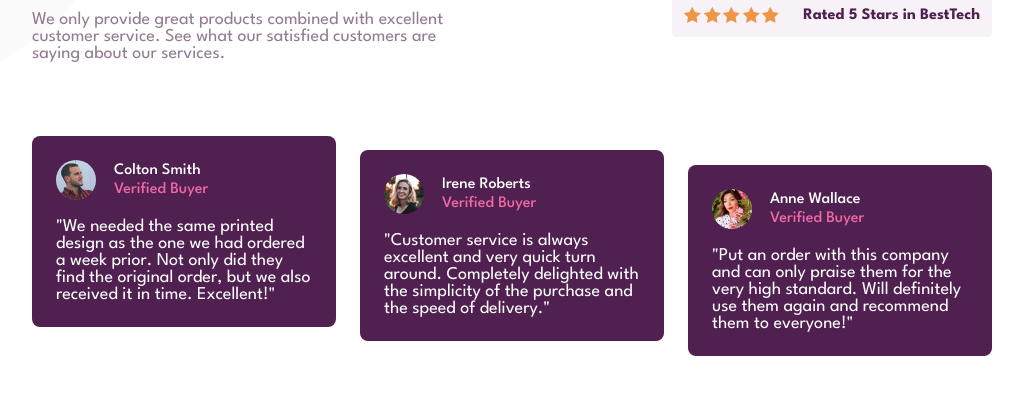
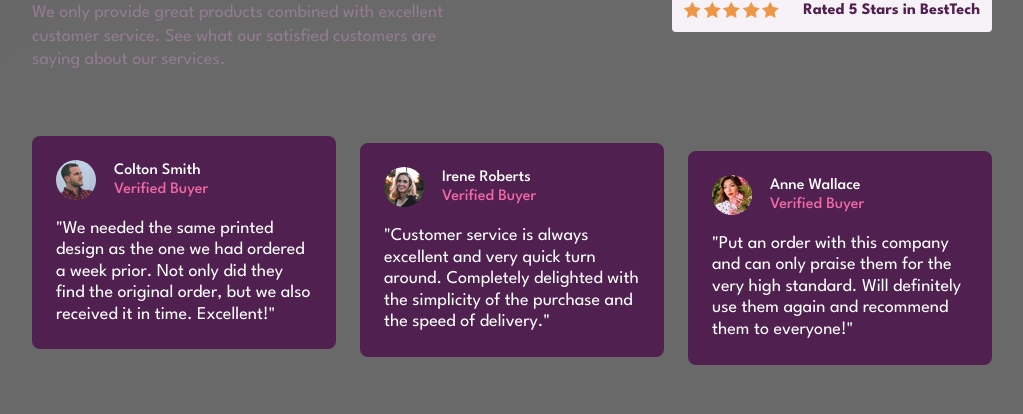
Before and after one commit to LorenaIdelfonso/frontend-mentor-social-proof-section, a plain HTML site: page index.html in a window 1280 px wide. Shown: the part 256-670 px from the top of the page, without its empty margins (128-1151 px from the left). Drawn offline with Linux system fonts and the light colour scheme.

Commit message:
paragraphs line height and footer link

```diff
--- a/index.html
+++ b/index.html
@@ -118,7 +118,7 @@
           rel="noreferrer noopener"
           >Frontend Mentor</a
         >. Coded by
-        <a href="#" target="_blank" rel="noreferrer noopener">Lorena Idelfonso</a
+        <a href="https://github.com/LorenaIdelfonso" target="_blank" rel="noreferrer noopener">Lorena Idelfonso</a
         >.
       </footer>
     </main>
--- a/style.css
+++ b/style.css
@@ -27,7 +27,7 @@ a {
 
 body {
   font-family: "League Spartan", sans-serif;
-  background: var(--color-n3) url("./images/bg-pattern-top-desktop.svg") no-repeat top left;
+  background: dimgray url("./images/bg-pattern-top-desktop.svg") no-repeat top left;
   height: 100vh;
   display: grid;
   justify-content: center;
@@ -60,6 +60,7 @@ body {
 
 .info p {
   font-size: 1.8rem;
+  line-height: 1.3;
   max-width: 45ch;
   font-weight: 400;
   color: var(--color-n1);
@@ -153,6 +154,7 @@ body {
 
 .testimonials-item p {
   font-size: 1.8rem;
+  line-height: 1.2;
   color: var(--color-n3);
   min-width: 20ch;
 }
```
